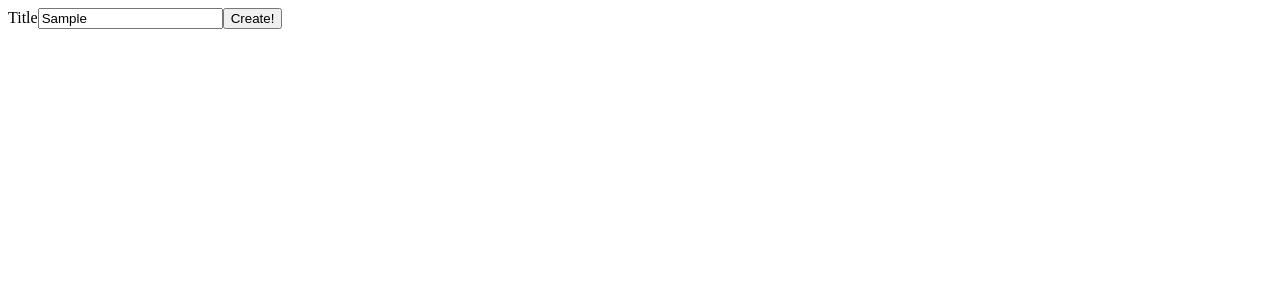
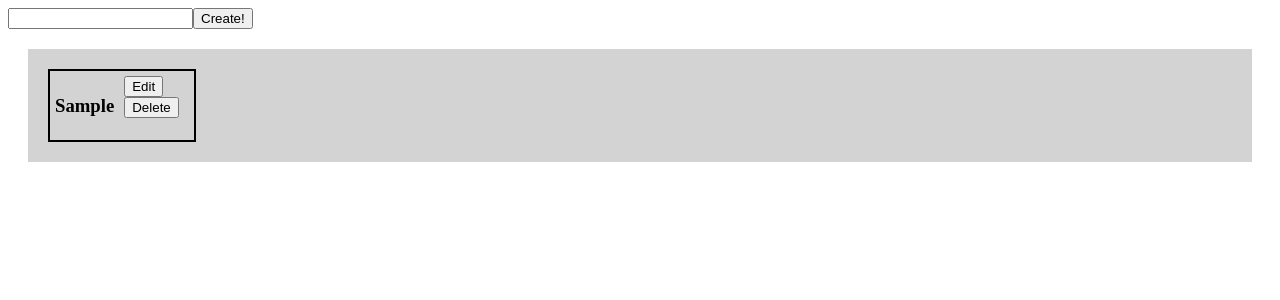
Before and after one commit to Mehrdad-mousavi96/investment_calculator, a React (Create React App) app: page / in a window 1280 px wide. Both pictures are taken after typing "Sample" into the empty fields and a click on the button "Create!". Shown: the top 300 px of the page. Built offline with nearby package versions, Linux system fonts and the light colour scheme.

Commit message:
we created a state in App and share it between components and you can add a title for your book dynamicly and also edit the title or delete them

```diff
--- a/src/Stephen Grider/book app/App_.jsx
+++ b/src/Stephen Grider/book app/App_.jsx
@@ -1,16 +1,46 @@
 import React, { useState } from 'react'
 import BookCreate from './components/BookCreate'
+import BookList from './components/BookList'
 
 const App_ = () => {
     const [books, setBooks] = useState([])
 
+    const editBookById = (id, newTitle) => {
+      const updatedBooks = books.map(book => {
+
+        if (book.id === id) {
+          return {
+            ...book, title: newTitle
+          }
+          return book
+        }
+
+      })
+      setBooks(updatedBooks)
+    }
+
+    const deleteBookById = (id) => {
+      const updatedBooks = books.filter((book) => {
+        return book.id !== id
+      })
+      setBooks(updatedBooks)
+    }
+
     const handleCreateBook = (title) => {
-        console.log("Need to add book with:", title)
+
+        const updatedBooks = [...books, {id: Math.random() * 999, title}]
+        setBooks(updatedBooks)
     }
+
 
   return (
     <div>
+
+        <div>
         <BookCreate onCreate={handleCreateBook} />
+        <BookList books={books} onDelete={deleteBookById} onEdit={editBookById}  />
+        </div>
+
     </div>
   )
 }
--- a/src/Stephen Grider/book app/components/BookCreate.jsx
+++ b/src/Stephen Grider/book app/components/BookCreate.jsx
@@ -3,20 +3,17 @@ import React, { useState } from "react";
 const BookCreate = ({ onCreate }) => {
   const [title, setTitle] = useState("");
 
-  const handleChange = (event) => {
-    setTitle(event.target.value);
-  };
-
   const handleSubmit = (event) => {
     event.preventDefault();
+
     onCreate(title)
+    setTitle('')
   }
 
   return (
     <div onSubmit={handleSubmit}>
       <form>
-        <label>Title</label>
-        <input value={title} onChange={handleChange} />
+        <input value={title} onChange={(e) => setTitle(e.target.value)} />
         <button>Create!</button>
       </form>
     </div>
--- a/src/Stephen Grider/book app/components/BookEdit.jsx
+++ b/src/Stephen Grider/book app/components/BookEdit.jsx
@@ -1,9 +1,21 @@
-import React from 'react'
+import React, { useState } from 'react'
 
-const BookEdit = () => {
+const BookEdit = ({book, onSubmit}) => {
+
+    const [title, setTitle] = useState(book.title)
+
+    const handleSubmit = (event) => {
+        event.preventDefault();
+        onSubmit(book.id, title)
+    }
+
   return (
-    <div>BookEdit</div>
+    <form onSubmit={handleSubmit}>
+
+        <label htmlFor="">Title</label>
+        <input value={title} onChange={e => setTitle(e.target.value)} />
+         <button onClick={handleSubmit}>save</button>
+    </form>
   )
 }
-
 export default BookEdit
--- a/src/Stephen Grider/book app/components/BookList.jsx
+++ b/src/Stephen Grider/book app/components/BookList.jsx
@@ -1,9 +1,27 @@
-import React from 'react'
+import React from "react";
+import BookShow from "./BookShow";
 
-const BookList = () => {
+const BookList = ({ books, onDelete, onEdit }) => {
   return (
-    <div>BookList</div>
-  )
-}
+    <div
+      style={{
+        margin: "20px",
+        backgroundColor: "lightgray",
+        display: "grid",
+        justifyContent: "start",
+        flex: "row",
+      }}
+    >
+      {books.map((book) => (
+        <BookShow
+          onEdit={onEdit}
+          key={book.id}
+          book={book}
+          onDelete={onDelete}
+        />
+      ))}
+    </div>
+  );
+};
 
-export default BookList
+export default BookList;
--- a/src/Stephen Grider/book app/components/BookShow.jsx
+++ b/src/Stephen Grider/book app/components/BookShow.jsx
@@ -1,9 +1,38 @@
-import React from 'react'
+import React, { useState } from "react";
+import BookEdit from "./BookEdit";
 
-const BookShow = () => {
+const BookShow = ({ book, onDelete, onEdit }) => {
+  const [showEdit, setShowEdit] = useState(false);
+
+  const handleSubmit = (id, newTitle) => {
+    setShowEdit(false);
+    onEdit(id, newTitle);
+  };
+
   return (
-    <div>BookShow</div>
-  )
-}
+    <div
+      style={{
+        display: "flex",
+        justifyContent: "center",
+        margin: "20px",
+        border: "2px solid black",
+        padding: "5px",
+      }}
+    >
+      {showEdit ? (
+        <BookEdit onSubmit={handleSubmit} book={book} />
+      ) : (
+        <h3>{book.title}</h3>
+      )}
 
-export default BookShow
+      <div style={{ margin: "0 10px", justifyContent: "start" }}>
+        <div>
+          {!showEdit && <button onClick={() => setShowEdit(true)}>Edit</button>}
+        </div>
+        <button onClick={() => onDelete(book.id)}>Delete</button>
+      </div>
+    </div>
+  );
+};
+
+export default BookShow;
```
